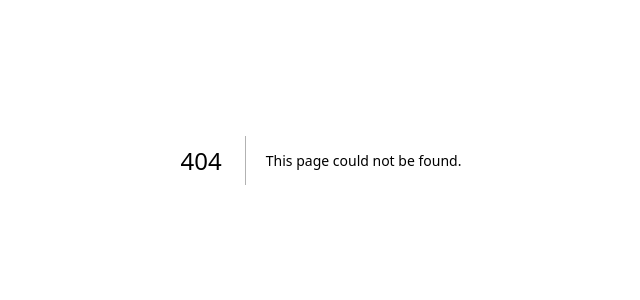
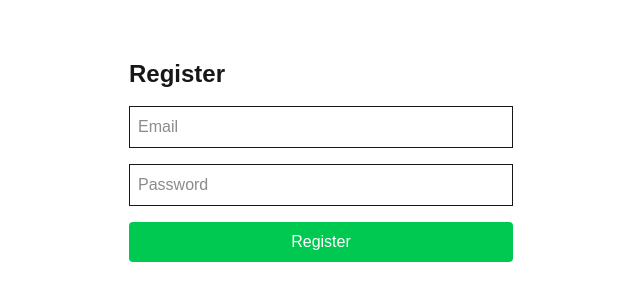
Before and after one commit to giannyrc34-eng/CCNA-Master, a Next.js app: page /register in a window 1280 px wide. Before the commit this address had no page. Shown: the part 240-540 px from the top of the page, without its empty margins (319-959 px from the left). Built offline with nearby package versions, Linux system fonts and the light colour scheme; no server answers.

Commit message:
Add dashboard and project planning documents

```diff
--- a/package.json
+++ b/package.json
@@ -9,6 +9,8 @@
     "lint": "eslint"
   },
   "dependencies": {
+    "@supabase/ssr": "^0.12.0",
+    "@supabase/supabase-js": "^2.108.1",
     "next": "16.2.9",
     "openai": "^6.42.0",
     "react": "19.2.4",
--- /dev/null
+++ b/src/app/dashboard/page.tsx
@@ -0,0 +1,35 @@
+export default function DashboardPage() {
+  return (
+    <div className="p-10">
+      <h1 className="text-4xl font-bold">
+        CCNA Master Dashboard
+      </h1>
+
+      <div className="mt-8 grid gap-4 md:grid-cols-2">
+        <div className="rounded border p-4">
+          <h2 className="text-xl font-bold">
+            Network Fundamentals
+          </h2>
+        </div>
+
+        <div className="rounded border p-4">
+          <h2 className="text-xl font-bold">
+            IP Connectivity
+          </h2>
+        </div>
+
+        <div className="rounded border p-4">
+          <h2 className="text-xl font-bold">
+            Security Fundamentals
+          </h2>
+        </div>
+
+        <div className="rounded border p-4">
+          <h2 className="text-xl font-bold">
+            Automation
+          </h2>
+        </div>
+      </div>
+    </div>
+  );
+}
--- /dev/null
+++ b/src/app/login/page.tsx
@@ -0,0 +1,53 @@
+"use client";
+
+import { useState } from "react";
+import { supabase } from "../../lib/supabase";
+
+export default function LoginPage() {
+  const [email, setEmail] = useState("");
+  const [password, setPassword] = useState("");
+
+  const handleLogin = async () => {
+    const { error } = await supabase.auth.signInWithPassword({
+      email,
+      password,
+    });
+
+    if (error) {
+      alert(error.message);
+    } else {
+      alert("Login successful!");
+    }
+  };
+
+  return (
+    <div className="flex min-h-screen items-center justify-center">
+      <div className="w-96 space-y-4">
+        <h1 className="text-2xl font-bold">Login</h1>
+
+        <input
+          className="w-full border p-2"
+          type="email"
+          placeholder="Email"
+          value={email}
+          onChange={(e) => setEmail(e.target.value)}
+        />
+
+        <input
+          className="w-full border p-2"
+          type="password"
+          placeholder="Password"
+          value={password}
+          onChange={(e) => setPassword(e.target.value)}
+        />
+
+        <button
+          className="w-full rounded bg-blue-500 p-2 text-white"
+          onClick={handleLogin}
+        >
+          Login
+        </button>
+      </div>
+    </div>
+  );
+}
--- /dev/null
+++ b/src/app/register/page.tsx
@@ -0,0 +1,53 @@
+"use client";
+
+import { useState } from "react";
+import { supabase } from "../../lib/supabase";
+
+export default function RegisterPage() {
+  const [email, setEmail] = useState("");
+  const [password, setPassword] = useState("");
+
+  const handleRegister = async () => {
+    const { error } = await supabase.auth.signUp({
+      email,
+      password,
+    });
+
+    if (error) {
+      alert(error.message);
+    } else {
+      alert("Check your email for confirmation.");
+    }
+  };
+
+  return (
+    <div className="flex min-h-screen items-center justify-center">
+      <div className="w-96 space-y-4">
+        <h1 className="text-2xl font-bold">Register</h1>
+
+        <input
+          className="w-full border p-2"
+          type="email"
+          placeholder="Email"
+          value={email}
+          onChange={(e) => setEmail(e.target.value)}
+        />
+
+        <input
+          className="w-full border p-2"
+          type="password"
+          placeholder="Password"
+          value={password}
+          onChange={(e) => setPassword(e.target.value)}
+        />
+
+        <button
+          className="w-full rounded bg-green-500 p-2 text-white"
+          onClick={handleRegister}
+        >
+          Register
+        </button>
+      </div>
+    </div>
+  );
+}
--- /dev/null
+++ b/src/lib/supabase.ts
@@ -0,0 +1,9 @@
+import { createClient } from "@supabase/supabase-js";
+
+const supabaseUrl = process.env.NEXT_PUBLIC_SUPABASE_URL!;
+const supabaseAnonKey = process.env.NEXT_PUBLIC_SUPABASE_ANON_KEY!;
+
+export const supabase = createClient(
+  supabaseUrl,
+  supabaseAnonKey
+);
```
Also changed, not shown: 1 other file (tests, documents, lock files or other folders).
